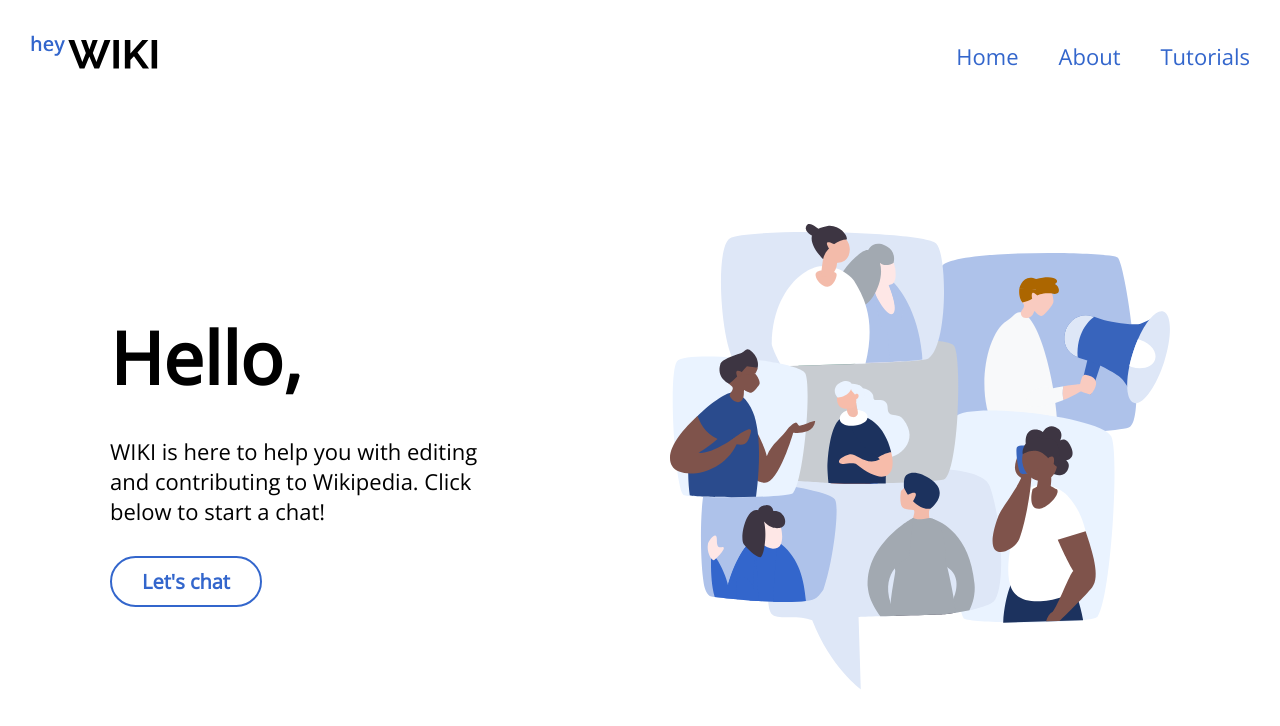
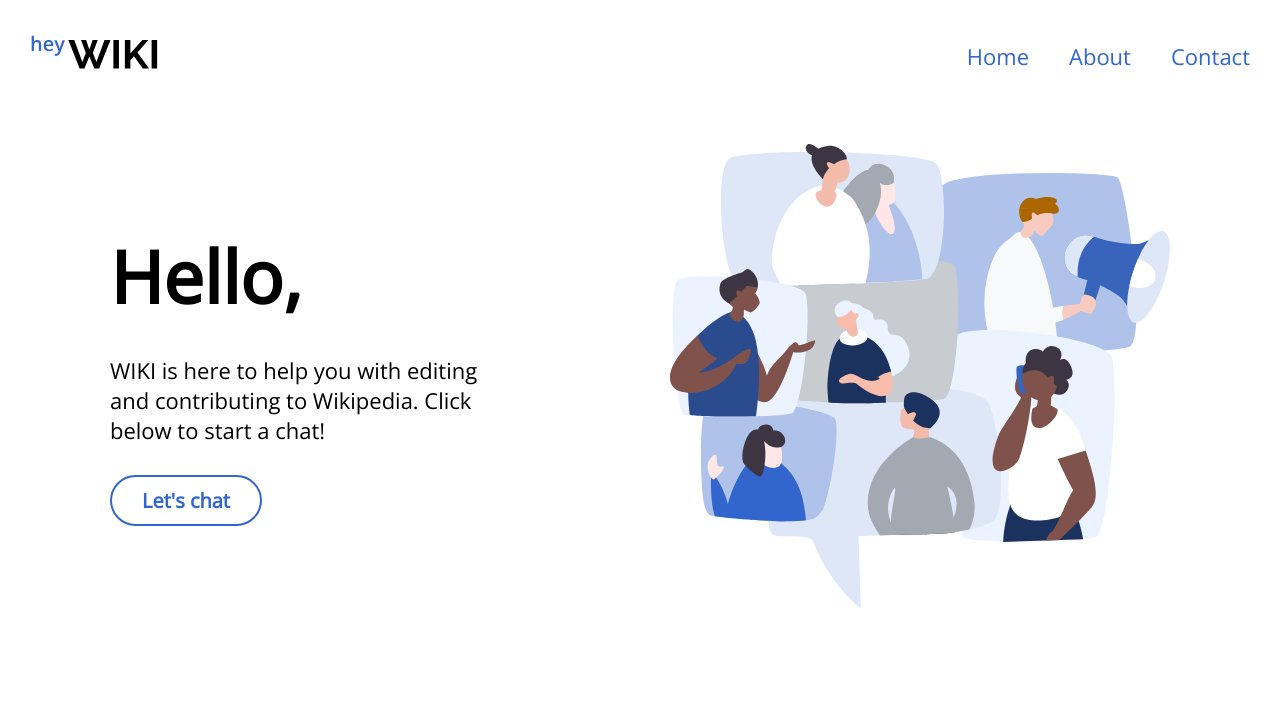
Before and after one commit to w-gluza/hey-wiki, a React (Create React App) app in the folder client/: page / in a window 1280 px wide. Shown: the top 726 px of the page. Built offline with nearby package versions, Linux system fonts and the light colour scheme; no server answers.

Commit message:
add react router

```diff
--- a/client/package.json
+++ b/client/package.json
@@ -13,6 +13,7 @@
     "react-dom": "^17.0.2",
     "react-markdown": "^7.1.1",
     "react-redux": "^7.2.3",
+    "react-router-dom": "^6.1.1",
     "react-scripts": "4.0.3",
     "react-syntax-highlighter": "^15.4.5",
     "react-youtube": "^7.13.1",
--- a/client/src/App.js
+++ b/client/src/App.js
@@ -7,12 +7,13 @@ import { Provider } from 'react-redux';
 import axios from 'axios';
 import { createSession } from './actions/queue';
 import store from './store';
-import illustration from './assets/chat-illustration.svg';
+import { BrowserRouter as Router, Routes, Route } from 'react-router-dom';
 
-import ChatbotContainer from './container/ChatbotContainer.jsx';
+
 import Navigation from './components/navigation/Navigation.jsx';
-import Modal from './components/modal/Modal.jsx';
-import ToggleContent from './components/modal/ToggleContent.jsx';
+import HomeContainer from './container/HomeContainer';
+import AboutContainer from './container/AboutContainer';
+import ContactContainer from './container/ContactContainer';
 
 if (localStorage.session) {
   delete axios.defaults.headers.common.session_id;
@@ -32,37 +33,16 @@ const App = () => {
 
   return (
     <Provider store={store}>
-      <div className="main-container">
-        <Navigation />
-        <div className="home-container">
-          <section className="intro">
-            <h1>Hello,</h1>
-            <p className="subheading">
-              WIKI is here to help you with editing and contributing to
-              Wikipedia. Click below to start a chat!
-            </p>
-            <ToggleContent
-              toggle={(show) => (
-                <button className="btn-primary" onClick={show}>
-                  Let's chat
-                </button>
-              )}
-              content={(hide) => (
-                <Modal>
-                  <ChatbotContainer hide={hide} />
-                </Modal>
-              )}
-            />
-          </section>
-          <section className="illustration-container">
-            <img
-              className="illustration"
-              src={illustration}
-              alt="chatting people"
-            />
-          </section>
+      <Router>
+        <div className="main-container">
+          <Navigation />
+          <Routes>
+            <Route exact path="/" element={<HomeContainer />} />
+            <Route exact path="/about" element={<AboutContainer />} />
+            <Route exact path="/contact" element={<ContactContainer />} />
+          </Routes>
         </div>
-      </div>
+      </Router>
     </Provider>
   );
 };
--- a/client/src/components/navigation/Navigation.jsx
+++ b/client/src/components/navigation/Navigation.jsx
@@ -1,4 +1,5 @@
 import React from 'react';
+import { Link } from 'react-router-dom';
 import logo from '../../assets/wiki-logo.svg';
 
 const Navigation = () => (
@@ -8,13 +9,13 @@ const Navigation = () => (
     </div>
     <ul className="nav-list">
       <li className="item">
-        <a href="#">Home</a>
+        <Link to="/">Home</Link>
       </li>
       <li className="item">
-        <a href="#">About</a>
+        <Link to="/about">About</Link>
       </li>
       <li className="item">
-        <a href="#">Tutorials</a>
+        <Link to="/contact">Contact</Link>
       </li>
     </ul>
   </div>
--- /dev/null
+++ b/client/src/container/AboutContainer.jsx
@@ -0,0 +1,7 @@
+import React from 'react'
+
+const AboutContainer = () => {
+  return <div>About container</div>;
+};
+
+export default AboutContainer
--- /dev/null
+++ b/client/src/container/ContactContainer.jsx
@@ -0,0 +1,7 @@
+import React from 'react'
+
+const ContactContainer = () => {
+  return <div>Contact container</div>;
+};
+
+export default ContactContainer
--- /dev/null
+++ b/client/src/container/HomeContainer.jsx
@@ -0,0 +1,42 @@
+import React from "react";
+import illustration from "../assets/chat-illustration.svg";
+import ChatbotContainer from "./ChatbotContainer.jsx";
+import Modal from "../components/modal/Modal.jsx";
+import ToggleContent from "../components/modal/ToggleContent";
+
+const HomeContainer = () => {
+  return (
+    <div>
+      <div className="home-container">
+        <section className="intro">
+          <h1>Hello,</h1>
+          <p className="subheading">
+            WIKI is here to help you with editing and contributing to Wikipedia.
+            Click below to start a chat!
+          </p>
+          <ToggleContent
+            toggle={(show) => (
+              <button className="btn-primary" onClick={show}>
+                Let's chat
+              </button>
+            )}
+            content={(hide) => (
+              <Modal>
+                <ChatbotContainer hide={hide} />
+              </Modal>
+            )}
+          />
+        </section>
+        <section className="illustration-container">
+          <img
+            className="illustration"
+            src={illustration}
+            alt="chatting people"
+          />
+        </section>
+      </div>
+    </div>
+  );
+};
+
+export default HomeContainer;
```
Also changed, not shown: 1 other file (tests, documents, lock files or other folders).
